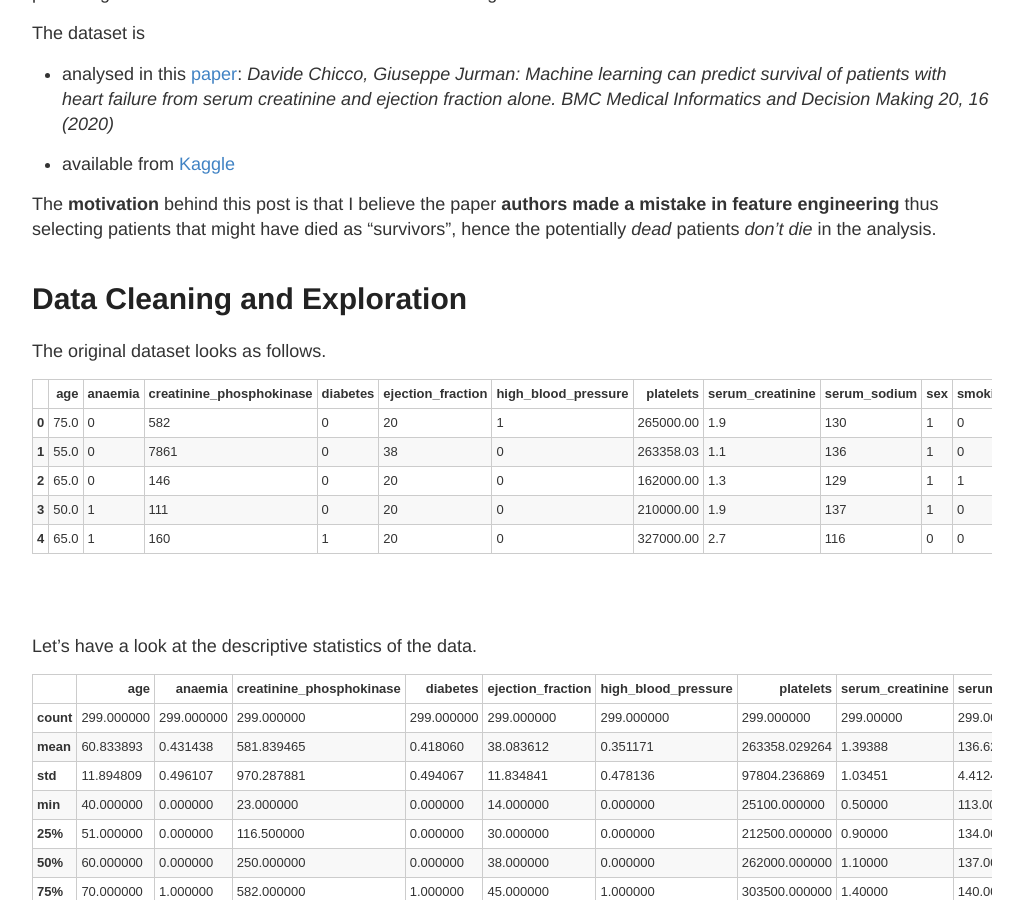
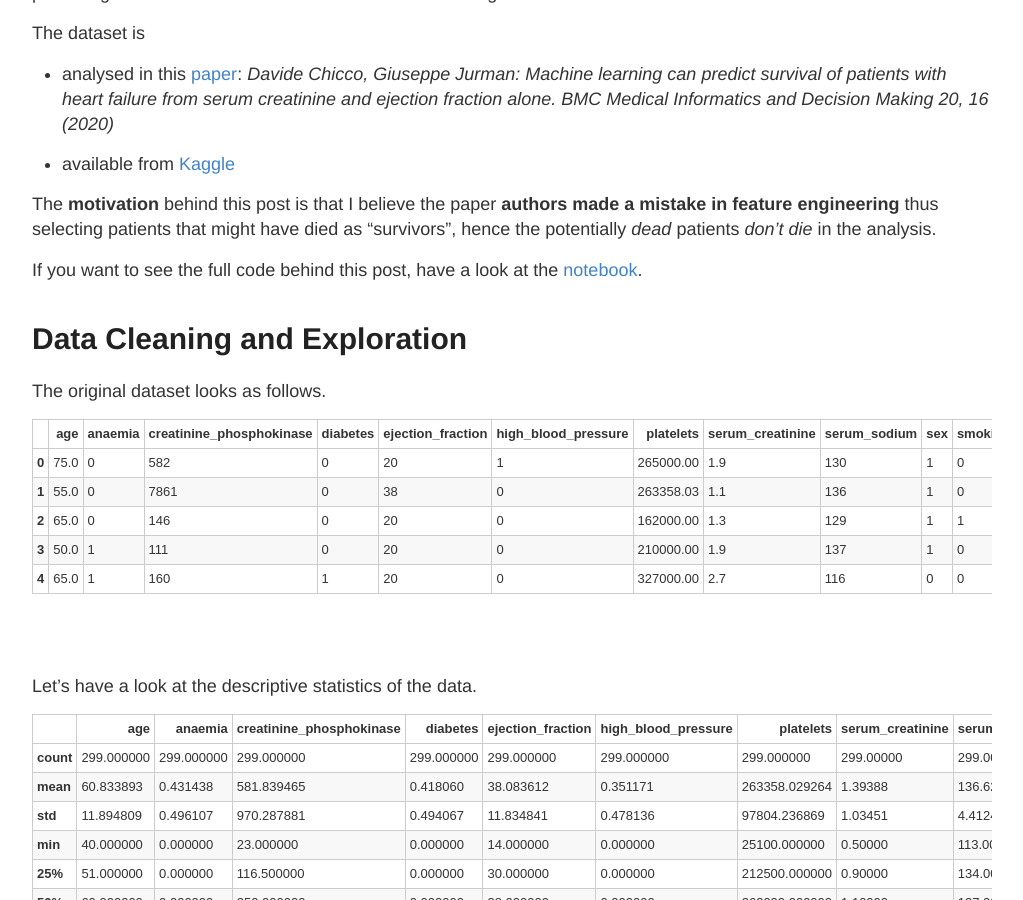
Before and after one commit to dgerstel/dgerstel.github.io, a Jekyll site: the page built from _posts/2021-02-17-The-Dead-Don't-Die.md, in a window 1280 px wide and 900 px high, scrolled down 849 px. Shown: the whole window, without its empty margins (128-1151 px from the left). Built offline with Jekyll 4.4.1, drawn with Linux system fonts in a browser that asks for light colours; formulas are drawn with MathJax 3.

Commit message:
Link notebook

```diff
--- a/_posts/2021-02-17-The-Dead-Don't-Die.md
+++ b/_posts/2021-02-17-The-Dead-Don't-Die.md
@@ -28,6 +28,10 @@ alone. BMC Medical Informatics and Decision Making 20, 16 (2020)_
 
 The **motivation** behind this post is that I believe the paper **authors made a mistake in feature engineering** thus
 selecting patients that might have died as "survivors", hence the potentially _dead_ patients _don't die_ in the analysis.
+
+If you want to see the full code behind this post, have a look at the
+[notebook](https://github.com/dgerstel/HeartFailurePrediction/blob/master/jupyter/DataCleaningAndExploration.ipynb).
+
 # Data Cleaning and Exploration
 
 The original dataset looks as follows.
```
